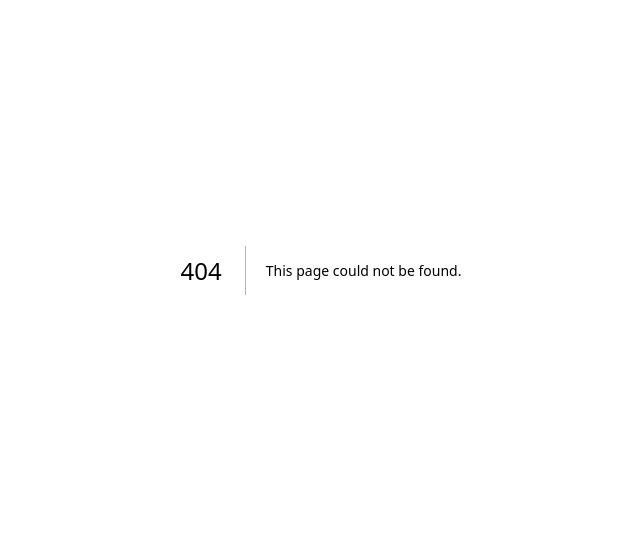
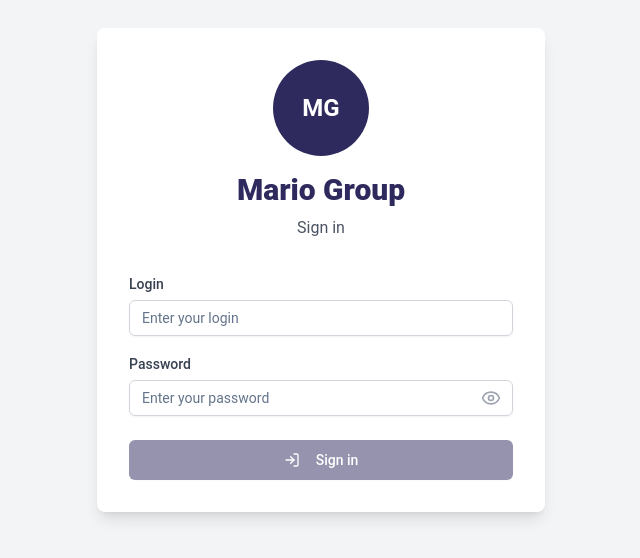
Before and after one commit to VladaRey/mario-project, a Next.js app: page /login in a window 1280 px wide. Before the commit this address had no page. Shown: the part 130-688 px from the top of the page, without its empty margins (319-959 px from the left). Built offline with nearby package versions, Linux system fonts and the light colour scheme.

Commit message:
add login page

```diff
--- a/package.json
+++ b/package.json
@@ -39,7 +39,7 @@
     "next": "^15.0.1",
     "next-themes": "^0.4.4",
     "react": "^18.3.1",
-    "react-day-picker": "^9.5.1",
+    "react-day-picker": "8.10.1",
     "react-dom": "^18.3.1",
     "sonner": "^2.0.1",
     "tailwind-merge": "^3.0.2",
--- a/src/app/fame/layout.tsx
+++ /dev/null
@@ -1,13 +0,0 @@
-
-export const metadata = {
-  title: "Player Payment Status",
-  description: "Track player payments",
-};
-
-export default function FameLayout({
-  children,
-}: {
-  children: React.ReactNode;
-}) {
-  return <>{children}</>;
-}
--- a/src/app/fame/page.tsx
+++ /dev/null
@@ -1,18 +0,0 @@
-"use client";
-
-import { withFameAuth } from "~/components/with-fame-auth";
-
-function FamePage() {
-  return (
-    <div className="container mx-auto space-y-8 p-4">
-      <div className="rounded-lg bg-gradient-to-r from-[#2E2A5D] to-[#7B3C7D] p-6 text-white shadow-lg">
-        <h1 className="mb-2 text-3xl font-bold sm:mb-0 sm:text-4xl">
-          Events - Players Payment Status
-        </h1>
-      </div>
-    </div>
-  );
-}
-
-// Export with auth wrapper
-export default withFameAuth(FamePage);
--- /dev/null
+++ b/src/app/login/page.tsx
@@ -0,0 +1,130 @@
+"use client"
+
+import { Eye, EyeOff, LogIn } from "lucide-react";
+import { useState } from "react";
+import { useRouter, useSearchParams } from "next/navigation";
+import { Button } from "~/components/ui/button";
+import { Input } from "~/components/ui/input";
+import { Label } from "~/components/ui/label";
+
+const ADMIN_PASSWORD = process.env.NEXT_PUBLIC_ADMIN_PASSWORD;
+const FAME_PASSWORD = process.env.NEXT_PUBLIC_FAME_PASSWORD;
+
+export default function LoginPage() {
+    const router = useRouter();
+    const searchParams = useSearchParams();
+
+    const redirect = searchParams.get("redirect") || "/";
+
+    const [error, setError] = useState(false);
+
+    const [formData, setFormData] = useState({
+      login: "",
+      password: "",
+    });
+
+    const handleChange = (e: React.ChangeEvent<HTMLInputElement>) => {
+      const { name, value } = e.target;
+      setFormData((prev) => ({ ...prev, [name]: value }));
+    };
+
+    const handleSubmit = (e: React.FormEvent) => {
+      e.preventDefault();
+
+      // Store password in localStorage
+      if (formData.password === ADMIN_PASSWORD) {
+        localStorage.setItem("admin-password", formData.password);
+      } else if (formData.password === FAME_PASSWORD) {
+        localStorage.setItem("fame-password", formData.password);
+      } else {
+        setError(true);
+        return;
+      }
+      // Navigate to previous page
+      router.push(redirect);
+    };
+
+    const [showPassword, setShowPassword] = useState(false);
+
+    const isDisabled = !formData.login || !formData.password;
+
+  return (
+    <div className="flex min-h-screen items-center justify-center bg-gray-100 p-4">
+      <div className="w-full max-w-md overflow-hidden rounded-lg bg-white p-8 shadow-lg">
+        <div className="text-center">
+          <div className="mb-4 flex justify-center">
+            <div className="flex h-24 w-24 items-center justify-center rounded-full bg-[#2E2A5D]">
+              <span className="text-2xl font-bold text-white">MG</span>
+            </div>
+          </div>
+          <h2 className="text-3xl font-extrabold text-[#2E2A5D]">
+            Mario Group
+          </h2>
+          <p className="mt-2 text-gray-600">Sign in</p>
+        </div>
+        <form className="mt-8 space-y-6" onSubmit={handleSubmit}>
+          <div className="space-y-4">
+            <div>
+              <Label htmlFor="login" className="text-gray-700">
+                Login
+              </Label>
+              <Input
+                id="login"
+                name="login"
+                type="text"
+                required
+                className="mt-1 block w-full border-gray-300 focus:border-[#2E2A5D] focus:ring-[#352961]"
+                placeholder="Enter your login"
+                value={formData.login}
+                onChange={handleChange}
+              />
+            </div>
+            <div>
+              <Label htmlFor="password" className="text-gray-700">
+                Password
+              </Label>
+              <div className="mt-1">
+                <div className="relative">
+                  <Input
+                    id="password"
+                    name="password"
+                    type={showPassword ? "text" : "password"}
+                    required
+                    className="block w-full border-gray-300 pr-10 focus:border-[#2E2A5D] focus:ring-[#352961]"
+                    placeholder="Enter your password"
+                    value={formData.password}
+                    onChange={handleChange}
+                  />
+                  <button
+                    type="button"
+                    className="absolute inset-y-0 right-0 flex items-center pr-3 text-gray-400 hover:text-gray-600"
+                    onClick={() => setShowPassword(!showPassword)}
+                  >
+                    {showPassword ? (
+                      <EyeOff className="h-5 w-5" />
+                    ) : (
+                      <Eye className="h-5 w-5" />
+                    )}
+                  </button>
+                </div>
+                {error && (
+                  <p className="pt-2 text-sm text-red-500">
+                    *Invalid password
+                  </p>
+                )}
+              </div>
+            </div>
+          </div>
+          <Button
+            type="submit"
+            className="flex w-full justify-center rounded-md border border-transparent bg-[#2E2A5D] px-4 py-2 text-sm font-medium text-white shadow-sm hover:bg-[#7B3C7D] focus:outline-none focus:ring-2 focus:ring-[#352961] focus:ring-offset-2"
+            disabled={isDisabled}
+          >
+            <LogIn className="mr-2 h-5 w-5" />
+            Sign in
+          </Button>
+        </form>
+      </div>
+    </div>
+  );
+}
--- a/src/app/page.tsx
+++ b/src/app/page.tsx
@@ -3,6 +3,8 @@
 import Link from "next/link";
 import { useEffect, useState } from "react";
 import { EventsList } from "~/components/events-list";
+import { Button } from "~/components/ui/button";
+import { UserRound } from "lucide-react";
 
 const ADMIN_PASSWORD = process.env.NEXT_PUBLIC_ADMIN_PASSWORD;
 
@@ -18,15 +20,16 @@ export default function HomePage() {
 
   return (
     <div className="container mx-auto space-y-8 p-4">
-      <div className="rounded-lg bg-gradient-to-r from-[#2E2A5D] to-[#7B3C7D] p-6 text-white shadow-lg flex justify-between items-center">
+      <div className="rounded-lg bg-gradient-to-r from-[#2E2A5D] to-[#7B3C7D] p-6 text-white shadow-lg flex justify-between sm:items-center">
         <h1 className="mb-2 text-3xl font-bold sm:mb-0 sm:text-4xl">Events</h1>
-        {isAuthenticated && (
-          <Link href="/admin">
-            <div className="bg-white text-[#2E2A5D] px-4 py-2 rounded-md">
-              Admin
-            </div>
+          <Button variant="outline"
+          className="px-4 py-2 rounded-full transition-colors bg-white text-purple-800 hover:bg-purple-100"
+          disabled={!isAuthenticated}>
+          <Link href="/admin" className="flex items-center">
+            <UserRound className="mr-2 h-4 w-4"/>
+            <span className="text-base font-medium">Admin</span>
           </Link>
-        )}
+          </Button>
       </div>
       <EventsList basePath="/event" withBackground />
     </div>
--- a/src/components/event-form.tsx
+++ b/src/components/event-form.tsx
@@ -238,12 +238,30 @@ export function EventForm({ initialEvent, onSave, mode }: EventFormProps) {
         </AlertDialog>
         <div className="flex justify-between gap-4">
         {mode === "edit" && (
-          <Button type="button" variant="outline" onClick={handleDeleteEvent} disabled={isDeleting}>
+          <AlertDialog>
+          <AlertDialogTrigger asChild>
+          <Button type="button" variant="destructive" disabled={isDeleting}>
             {isDeleting ? (
               <Loader2 className="mr-2 h-4 w-4 animate-spin"/>
             ) : null}
             Delete Event
           </Button>
+          </AlertDialogTrigger>
+          <AlertDialogContent>
+            <AlertDialogHeader>
+              <AlertDialogTitle>Are you sure?</AlertDialogTitle>
+              <AlertDialogDescription>
+                This action will delete this event.
+              </AlertDialogDescription>
+            </AlertDialogHeader>
+            <AlertDialogFooter>
+              <AlertDialogCancel>Cancel</AlertDialogCancel>
+              <AlertDialogAction onClick={handleDeleteEvent}>
+                Delete
+              </AlertDialogAction>
+            </AlertDialogFooter>
+          </AlertDialogContent>
+        </AlertDialog>
         )}
         <Button type="submit" disabled={loading}>
           {loading ? (
--- a/src/components/ffp-sheet.component.tsx
+++ b/src/components/ffp-sheet.component.tsx
@@ -80,7 +80,7 @@ export function FfpSheet({ mc, ms, msc, nc, onRefresh, eventId }: FfpSheetProps)
       toast.success("Amounts updated successfully!");
       setTimeout(() => {
         setOpen(false);
-      }, 2000);
+      }, 1000);
     } catch (error) {
       console.error("Error updating amounts:", error);
       setLoading(false);
--- a/src/components/navbar.tsx
+++ b/src/components/navbar.tsx
@@ -9,7 +9,9 @@ export function Navbar() {
   return (
     <nav className="mb-2 py-4">
       <div className="flex items-center justify-between">
-        <h1 className="text-2xl font-bold">Mario Group</h1>
+        <Link href="/">
+          <h1 className="text-2xl font-bold">Mario Group</h1>
+        </Link>
         <Button
           variant="ghost"
           className="sm:hidden"
--- a/src/components/ui/calendar.tsx
+++ b/src/components/ui/calendar.tsx
@@ -58,17 +58,9 @@ function Calendar({
         ...classNames,
       }}
       components={{
-        PreviousMonthButton: (props) => (
-          <button {...props} className="p-2">
-            <ChevronLeft className="h-4 w-4" />
-          </button>
-  ),
-        NextMonthButton: (props) => (
-          <button {...props} className="p-2">
-            <ChevronRight className="h-4 w-4" />
-          </button>
-  ),
-}}
+        IconLeft: ({ ...props }) => <ChevronLeft className="h-4 w-4" />,
+        IconRight: ({ ...props }) => <ChevronRight className="h-4 w-4" />,
+      }}
       {...props}
     />
   );
--- a/src/components/with-auth.tsx
+++ b/src/components/with-auth.tsx
@@ -11,13 +11,7 @@ export function withAuth<P extends object>(WrappedComponent: ComponentType<P>) {
     useEffect(() => {
       const password = localStorage.getItem("admin-password");
       if (password !== ADMIN_PASSWORD) {
-        const userPassword = prompt("Please enter admin password:");
-        if (userPassword === ADMIN_PASSWORD) {
-          localStorage.setItem("admin-password", userPassword);
-          setIsAuthenticated(true);
-        } else {
-          router.push("/");
-        }
+        router.push("/login?redirect=/admin");
       } else {
         setIsAuthenticated(true);
       }
--- a/src/components/with-fame-auth.tsx
+++ /dev/null
@@ -1,38 +0,0 @@
-import { useEffect, useState, type ComponentType } from "react";
-import { useRouter } from "next/navigation";
-
-const FAME_PASSWORD = process.env.NEXT_PUBLIC_FAME_PASSWORD;
-
-export function withFameAuth<P extends object>(
-  WrappedComponent: ComponentType<P>,
-) {
-  return function WithFameAuth(props: P) {
-    const [isAuthenticated, setIsAuthenticated] = useState(false);
-    const router = useRouter();
-
-    useEffect(() => {
-      const password = localStorage.getItem("fame-password");
-
-      if (password === FAME_PASSWORD) {
-        router.push("/");
-        return;
-      }
-
-      if (password !== FAME_PASSWORD) {
-        const userPassword = prompt("Please enter payment page password:");
-        if (userPassword === FAME_PASSWORD) {
-          localStorage.setItem("fame-password", userPassword);
-          router.push("/");
-        } else {
-          router.push("/");
-        }
-      }
-    }, [router]);
-
-    if (!isAuthenticated) {
-      return <div>Authenticating...</div>;
-    }
-
-    return <WrappedComponent {...props} />;
-  };
-}
```
Also changed, not shown: 1 other file (tests, documents, lock files or other folders).
